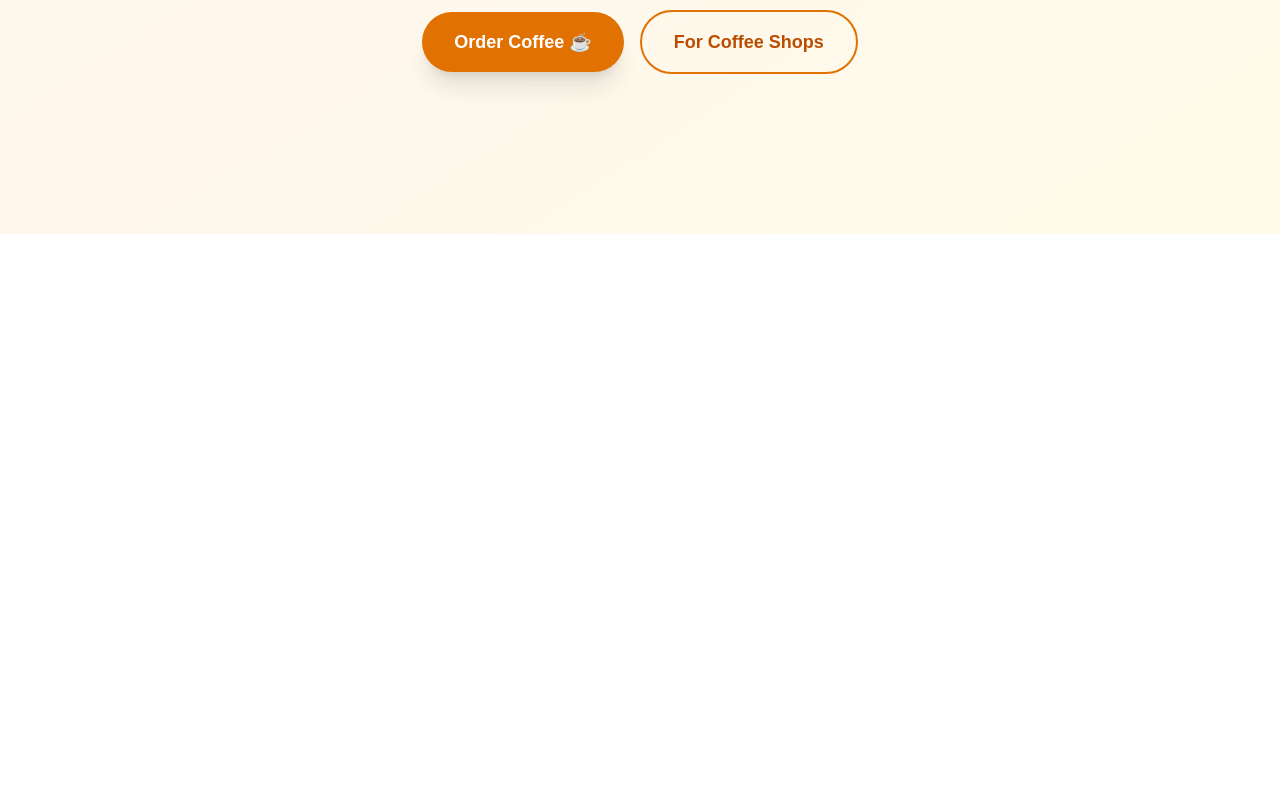
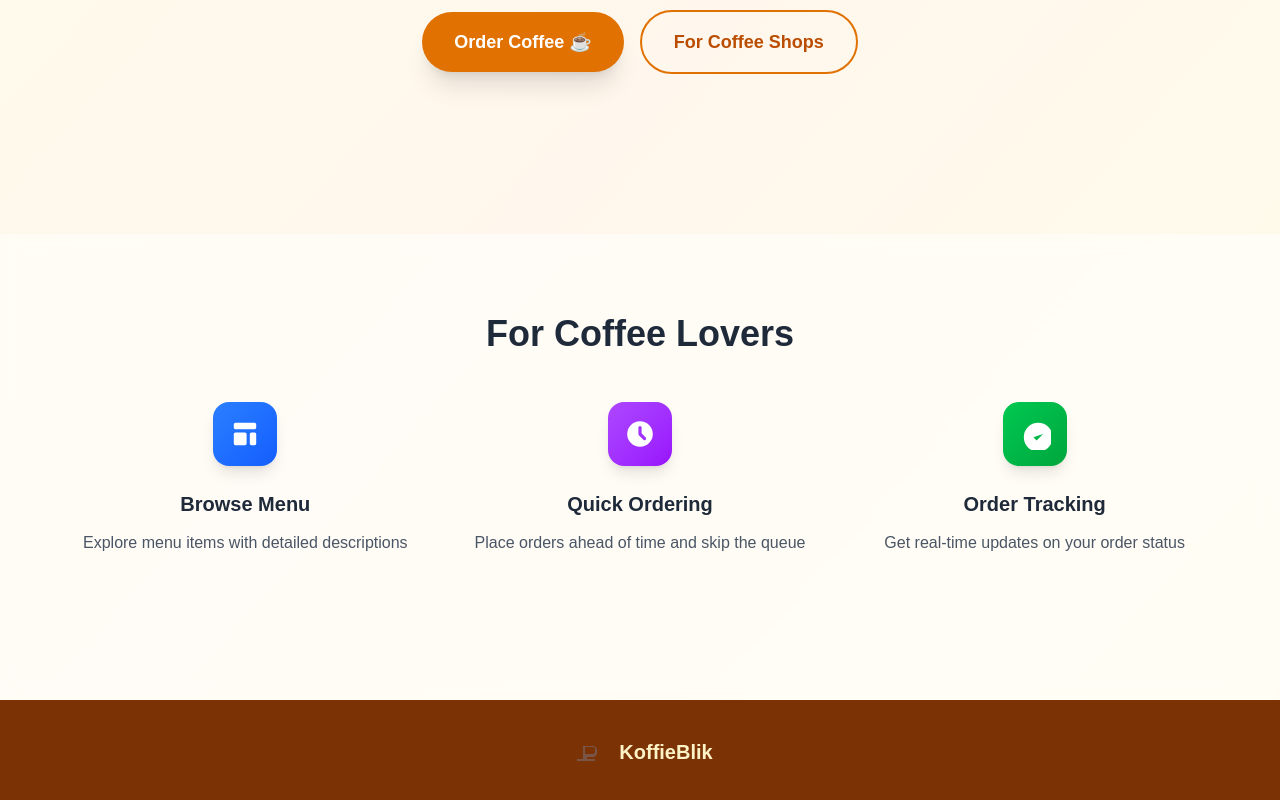
Before and after one commit to COS301-SE-2025/Coffee-Shop-Manager, a Next.js app in the folder koffieblik/: page / in a window 1280 px wide. Shown: the part 610-1410 px from the top of the page. Before the commit the page ends 844 px from the top, so only its background shows below. Built offline with nearby package versions, Linux system fonts and the light colour scheme.

Commit message:
Modified landing page

```diff
--- a/koffieblik/src/app/page.tsx
+++ b/koffieblik/src/app/page.tsx
@@ -55,6 +55,75 @@ export default function Home() {
         </div>
       </section>
 
+      {}
+      <section className="py-20 px-6 bg-white/50 backdrop-blur-sm">
+        <div className="max-w-6xl mx-auto">
+
+          {/* For Customers */}
+          <div className="text-center mb-16">
+            <h2 className="text-3xl lg:text-4xl font-bold text-gray-800 mb-4">For Coffee Lovers</h2>
+            <p className="text-xl text-gray-600 max-w-2xl mx-auto mb-12">
+
+            </p>
+
+            <div className="grid grid-cols-1 md:grid-cols-3 gap-8">
+              <div className="text-center group hover:transform hover:-translate-y-2 transition-all duration-300">
+                <div className="w-16 h-16 bg-gradient-to-br from-blue-500 to-blue-600 rounded-2xl mx-auto mb-6 flex items-center justify-center shadow-lg group-hover:shadow-xl">
+                  <svg className="w-8 h-8 text-white" fill="currentColor" viewBox="0 0 20 20">
+                    <path d="M3 4a1 1 0 011-1h12a1 1 0 011 1v2a1 1 0 01-1 1H4a1 1 0 01-1-1V4zM3 10a1 1 0 011-1h6a1 1 0 011 1v6a1 1 0 01-1 1H4a1 1 0 01-1-1v-6zM14 9a1 1 0 00-1 1v6a1 1 0 001 1h2a1 1 0 001-1v-6a1 1 0 00-1-1h-2z"/>
+                  </svg>
+                </div>
+                <h3 className="text-xl font-bold text-gray-800 mb-3">Browse Menu</h3>
+                <p className="text-gray-600 leading-relaxed">
+                  Explore menu items with detailed descriptions
+                </p>
+              </div>
+
+              <div className="text-center group hover:transform hover:-translate-y-2 transition-all duration-300">
+                <div className="w-16 h-16 bg-gradient-to-br from-purple-500 to-purple-600 rounded-2xl mx-auto mb-6 flex items-center justify-center shadow-lg group-hover:shadow-xl">
+                  <svg className="w-8 h-8 text-white" fill="currentColor" viewBox="0 0 20 20">
+                    <path fillRule="evenodd" d="M10 18a8 8 0 100-16 8 8 0 000 16zm1-12a1 1 0 10-2 0v4a1 1 0 00.293.707l2.828 2.829a1 1 0 101.415-1.415L11 9.586V6z" clipRule="evenodd"/>
+                  </svg>
+                </div>
+                <h3 className="text-xl font-bold text-gray-800 mb-3">Quick Ordering</h3>
+                <p className="text-gray-600 leading-relaxed">
+                  Place orders ahead of time and skip the queue
+                </p>
+              </div>
+
+              <div className="text-center group hover:transform hover:-translate-y-2 transition-all duration-300">
+                <div className="w-16 h-16 bg-gradient-to-br from-green-500 to-green-600 rounded-2xl mx-auto mb-6 flex items-center justify-center shadow-lg group-hover:shadow-xl">
+                  <svg className="w-8 h-8 text-white" fill="currentColor" viewBox="0 0 20 20">
+                    <path d="M9 12l2 2 4-4m6 2a9 9 0 11-18 0 9 9 0 0118 0z"/>
+                  </svg>
+                </div>
+                <h3 className="text-xl font-bold text-gray-800 mb-3">Order Tracking</h3>
+                <p className="text-gray-600 leading-relaxed">
+                  Get real-time updates on your order status
+                </p>
+              </div>
+            </div>
+          </div>
+
+
+        </div>
+      </section>
+
+
+
+      {/* Footer */}
+      <footer className="py-8 px-6 bg-amber-900 text-amber-100">
+        <div className="max-w-6xl mx-auto text-center">
+          <div className="flex items-center justify-center gap-3 mb-4">
+            <div className="w-10 h-10 rounded-lg flex items-center justify-center">
+             <Image src="/icon.svg" alt="KoffieBlik Logo" width={24} height={24} className="text-white" />
+            </div>
+            <span className="text-xl font-bold">KoffieBlik</span>
+          </div>
+
+        </div>
+      </footer>
+
 
 
     </div>
```
